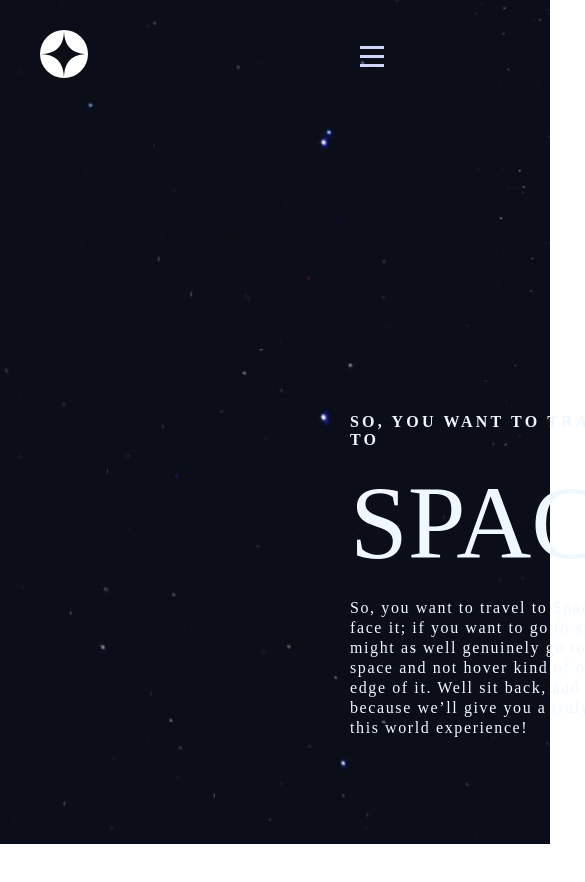
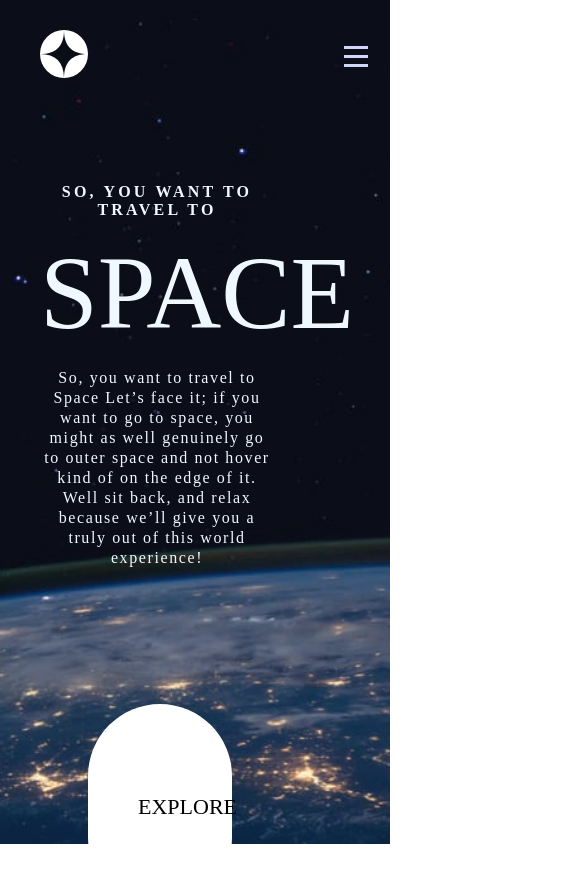
Before and after one commit to Kellsonphilips/space-tourism, a React (Create React App) app: page / in a window 390 px wide. Shown: the top 882 px of the page, 585 px wide, since content can reach past the window. Before the commit the page ends 844 px from the top, so only its background shows below. Built offline with nearby package versions, Linux system fonts and the light colour scheme.

Commit message:
mobile home screen fix

```diff
--- a/src/components/home/home.styles.scss
+++ b/src/components/home/home.styles.scss
@@ -13,8 +13,7 @@ $mobile-background: "../../assets/home/background-home-mobile.jpg";
 
 
   .home-text-container {
-    height: 30vh;
-    width: 24rem;
+    width: 25vw;
 
     .home-title {
       text-transform: uppercase;
@@ -35,8 +34,8 @@ $mobile-background: "../../assets/home/background-home-mobile.jpg";
   }
 
   .explore-container {
-    height: 200px;
-    width: 200px;
+    height: 15vw;
+    width: 15vw;
     background-color: #FFF;
     color: #000;
     font-size: 22px;
@@ -56,3 +55,27 @@ $mobile-background: "../../assets/home/background-home-mobile.jpg";
     }
   }
 }
+
+@media screen and (max-width: 767px) {
+
+  .home-container {
+    display: flex;
+    flex-direction: column;
+    height: 100vh;
+    padding: 170px 40px;
+    background-image: url($mobile-background);
+
+    .home-text-container {
+      width: 60vw;
+      text-align: center;
+    }
+
+    .explore-container {
+      height: 35rem;
+      width: 37vw;
+      position: relative;
+      left: 3rem;
+    }
+  }
+
+}
--- a/src/components/nav-component/navbar.styles.scss
+++ b/src/components/nav-component/navbar.styles.scss
@@ -44,13 +44,13 @@
   .navlinks {
     display: flex;
     height: 100vh;
-    width: 70vw;
+    width: 75vw;
     bottom: 6rem;
     align-items: center;
     justify-content: flex-start;
     flex-direction: column;
     text-align: left;
-    margin-left: 30vw;
+    margin-left: 20vw;
     align-items:flex-start;
     padding: 8rem 7rem 0 3rem;
     background: rgba(255, 255, 255, 0.1);
--- a/src/routes/navigation/navigation.styles.scss
+++ b/src/routes/navigation/navigation.styles.scss
@@ -50,7 +50,7 @@
       .icon {
         width: 8vw;
         height: 8vw;
-        left: 20rem;
+        left: 19rem;
         position: relative;
         cursor: pointer;
         z-index: 5;
```
